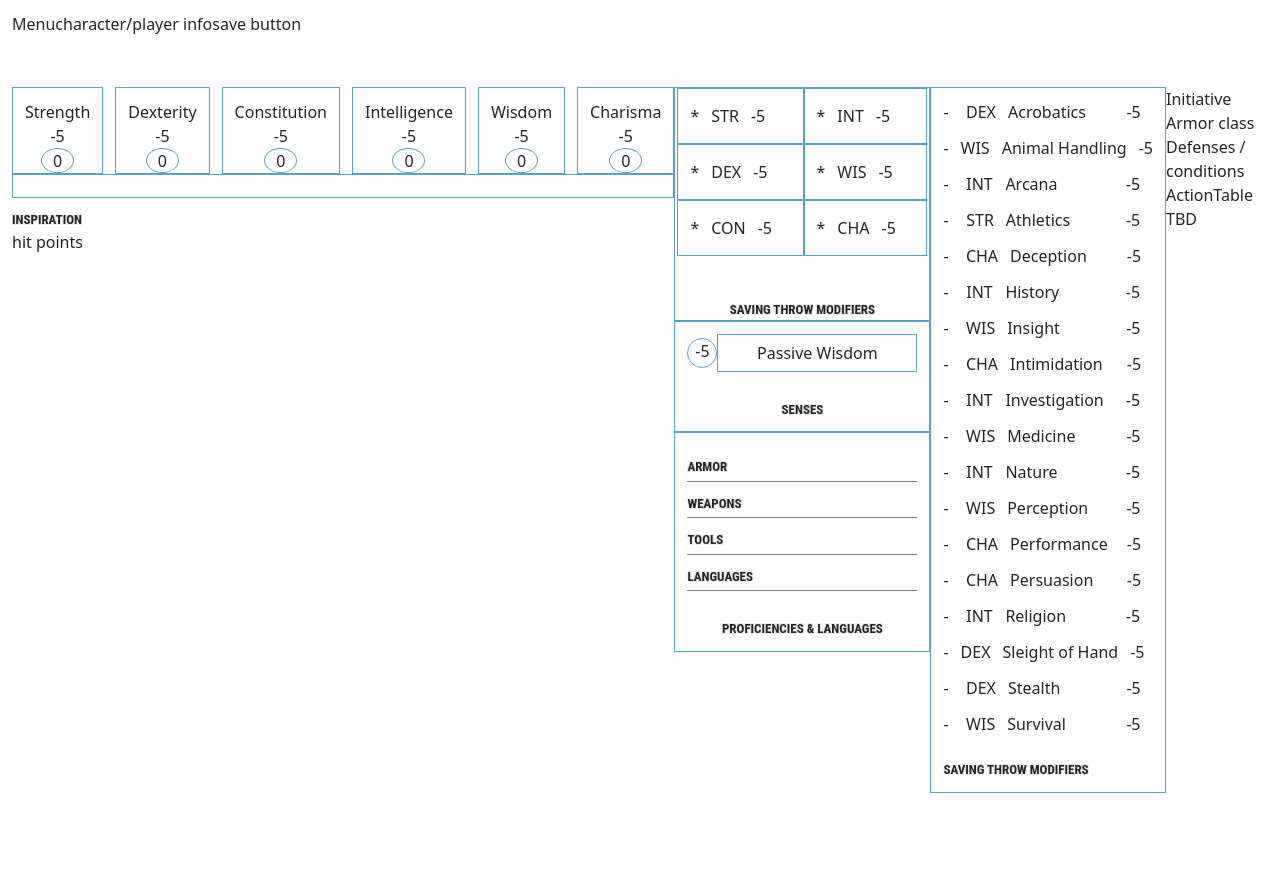
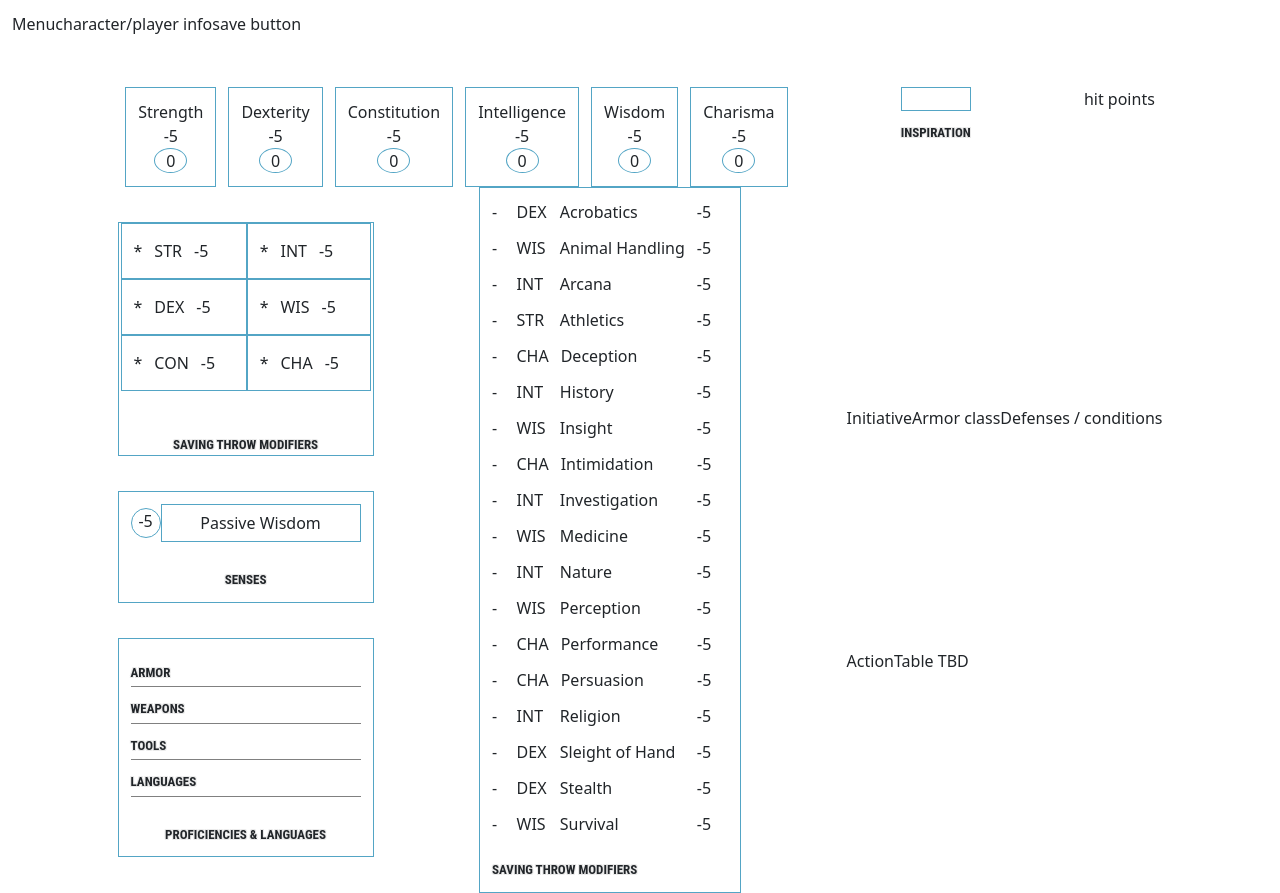
Before and after one commit to Nlandefeld1995/Dungeons-And-Dragons-Tracker, a React (Create React App) app: page /newCharacter in a window 1280 px wide. Before the commit the page ends 863 px from the top, so only its background shows below. Built offline with nearby package versions, Linux system fonts and the light colour scheme.

Commit message:
Added some general css classes
Added some general css to help with the overall layout. Will adjust further later.

```diff
--- a/src/DungeonsDragonsTracker/DungeonsDragonsTracker.module.css
+++ b/src/DungeonsDragonsTracker/DungeonsDragonsTracker.module.css
@@ -14,3 +14,6 @@
     width: 100%;
     height: 100%
 }
+.rowOne{
+    height: 100px;
+}
--- a/src/DungeonsDragonsTracker/DungeonsDragonsTracker.tsx
+++ b/src/DungeonsDragonsTracker/DungeonsDragonsTracker.tsx
@@ -19,19 +19,20 @@ export const DungeonsDragonsTracker = () => {
         <div>character/player info </div>
         <div> save button</div>
       </div>
-      <div className={cx("mainBody")}>
-        <div>
+      <div className={cx("flexColumn", 'flexJustifyContentSpaceEvenly')}>
+        <div className={cx("displayFlex", styles.rowOne, 'flexJustifyContentSpaceEvenly')}>
           <ModifierBar /> <Inspiration />
           <div>hit points</div>
         </div>
-        <div>
+        <div className={cx("displayFlex", 'flexJustifyContentSpaceEvenly')}>
+          <div className={cx("flexColumn", 'flexJustifyContentSpaceEvenly')}>
             <SavingThrows />
             <Senses />
             <ProfLanguage />
           </div>
           <Abilities />
-        <div>
-          <div>
+          <div className={cx("flexColumn", 'flexJustifyContentSpaceEvenly')}>
+            <div className={cx("displayFlex")}>
               <div>Initiative</div>
               <div>Armor class</div>
               <div>Defenses / conditions</div>
@@ -40,5 +41,6 @@ export const DungeonsDragonsTracker = () => {
           </div>
         </div>
       </div>
+    </div>
   );
 };
--- a/src/common/styles/flex.css
+++ b/src/common/styles/flex.css
@@ -35,3 +35,6 @@
 .flexGap-xxlarge {
   gap: 24px;
 }
+.flexJustifyContentSpaceEvenly{
+  justify-content: space-evenly;
+}
```
Lines whose indentation alone changed are shown as unchanged.
